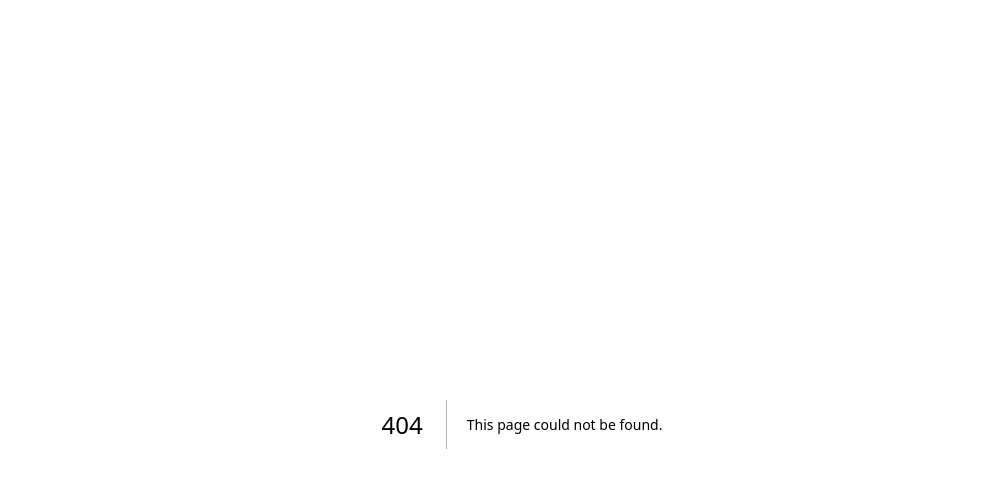
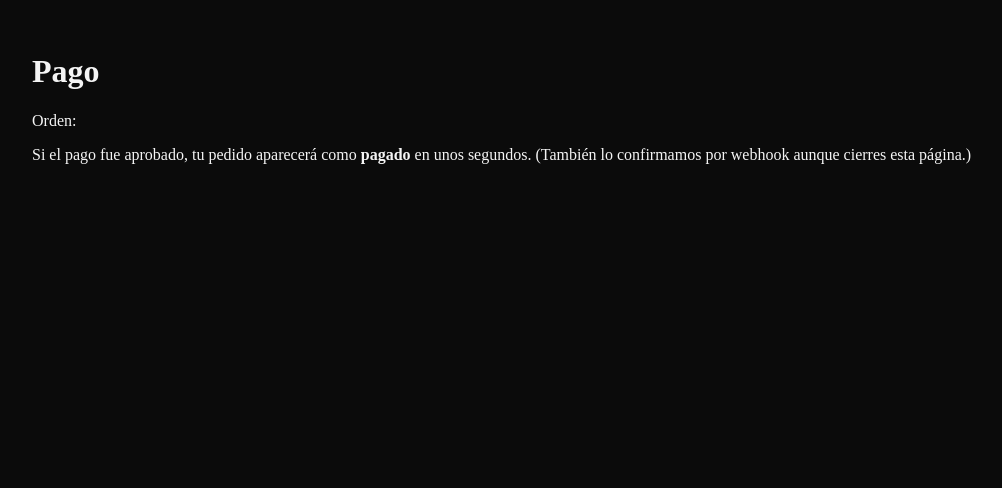
Before and after one commit to luiscordobad/maiztros-pos, a Next.js app: page /order/return in a window 1280 px wide. Before the commit this address had no page. Shown: the top 488 px of the page, without its empty margins (118-1120 px from the left). Built offline with nearby package versions, Linux system fonts and the light colour scheme.

Commit message:
Create page.tsx

```diff
--- /dev/null
+++ b/app/order/return/page.tsx
@@ -0,0 +1,19 @@
+'use client';
+import { useSearchParams } from 'next/navigation';
+
+export default function ReturnPage() {
+  const sp = useSearchParams();
+  const status = sp.get('status');     // success | pending | failure
+  const orderId = sp.get('orderId');
+
+  return (
+    <div className="space-y-3">
+      <h1 className="text-2xl font-semibold">Pago {status}</h1>
+      <p>Orden: {orderId}</p>
+      <p>
+        Si el pago fue aprobado, tu pedido aparecerá como <b>pagado</b> en unos segundos.
+        (También lo confirmamos por webhook aunque cierres esta página.)
+      </p>
+    </div>
+  );
+}
```
